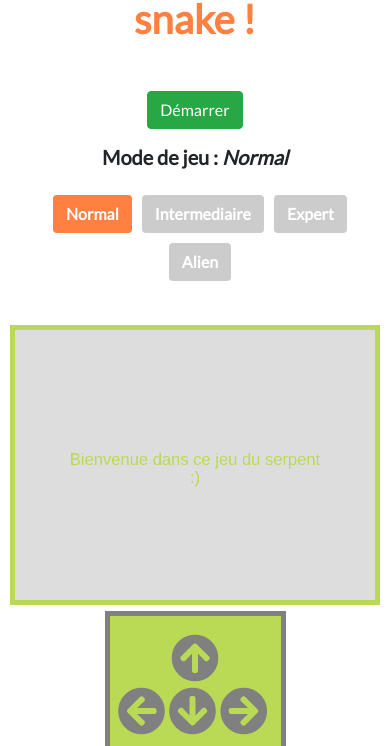
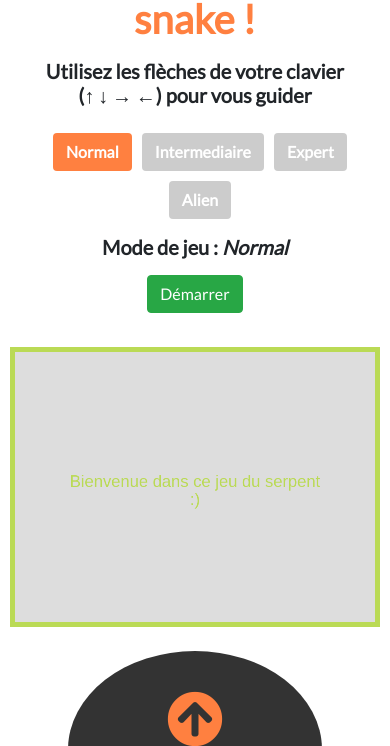
Before and after one commit to FloLaffargue/CV, a plain HTML site: page index.html in a window 390 px wide. Shown: the part 5613-6359 px from the top of the page. Drawn offline with nearby package versions, Linux system fonts and the light colour scheme.

Commit message:
modification fleches responsive

```diff
--- a/css/style.css
+++ b/css/style.css
@@ -394,29 +394,9 @@ footer span {
 /* ============================= */
 /* SNAKE */
 /* ============================= */
-#snake canvas {
-    background-color: #ddd;
-}
-@media all and (min-width:1086px) {
-    #snake canvas {
-        width:800px;
-        height:600px;
-    }
-}
-@media all and (max-width:1085px) {
-    #snake canvas {
-        width:600px;
-        height:450px;
-    }
-}
-@media all and (max-width:840px) {
-    #snake canvas {
-        width:500px;
-        height:415px;
-    }
-}
+
 /* mode mobile */
-@media all and (max-width:730px) {
+@media all and (max-width:1024px) {
     #snake canvas {
         width: 100%;
         height:unset;
@@ -431,6 +411,8 @@ footer span {
         width: unset !important;
         max-width: 100%;
         height: unset !important;
+        border: none !important;
+        background-color:white !important;
     }
     #score, .meilleur-score  {
         display: none !important;
@@ -441,6 +423,16 @@ footer span {
     .nbPommes {
         margin-bottom: 0px;
     }
+    .touches {
+        display: block !important;
+        background-color: #333;
+        padding:40px;
+        border-radius: 50%;
+    }
+
+}
+#snake canvas {
+    background-color: #ddd;
 }
 .container-top {
     padding:24px;
@@ -449,6 +441,9 @@ footer span {
     display: flex;
     justify-content: center;
     padding:10px;
+}
+#snake .heading {
+    padding-bottom: 0px !important;
 }
 #snake h1 {
     text-align: center;
@@ -513,20 +508,17 @@ footer span {
     background-color: #BADA55;
 }
 #snake .fas {
-    font-size: 3rem;
-    color: grey;
+    font-size: 3.5rem;
+    color: #FF8040 !important;
 }
 .touches {
+    display: none;
     margin-top: 10px;
 }
 .touche-haut  {
-    width: 3rem;
     margin: auto;
     margin-bottom: 5px;
-}
-.touches-bas  {
-    width: 155px;
-    margin: auto;
+    text-align: center;
 }
 .github {
     color: rgb(255, 128, 64) !important;
--- a/index.html
+++ b/index.html
@@ -271,16 +271,16 @@
             <div class="red-divider"></div>
             <div class="heading">
                 <h1>Essayez le jeu du snake !</h1>
+                <h5>Utilisez les flèches de votre clavier (↑ ↓ → ←) pour vous guider</h5>
             </div>
-            <button id="demarrer" class="btn btn-success">Démarrer</button>
-
-            <h5>Mode de jeu : <span id="mode">Normal</span></h5>
             <div class="boutons">
                 <button id="normal" class="btn">Normal</button>
                 <button id="intermediaire" class="btn">Intermediaire</button>
                 <button id="expert" class="btn">Expert</button>
                 <button id="alien" class="btn">Alien</button>
             </div>
+            <h5>Mode de jeu : <span id="mode">Normal</span></h5>
+            <button id="demarrer" class="btn btn-success">Démarrer</button>
         </div>
 
         <div class="snakeGame">
@@ -289,7 +289,7 @@
                 <canvas width="800" height="600" style="border: 5px solid #BADA55"></canvas>
             </div>
 
-            <div class="stats" style="width:200px;height:415px;border:5px solid grey;padding: 0.5rem;">
+            <div class="stats" style="width:200px;height:220px;border:5px solid grey;padding: 0.5rem;">
                 <h2 id="score">score</h2>
                 <p class="nbPommes"><i class="fab fa-apple"></i> : <strong id="nbPommes"></strong></p>
                 <p class="meilleur-score">Meilleur score : <strong id="meilleureScore">0</strong></p>
```
